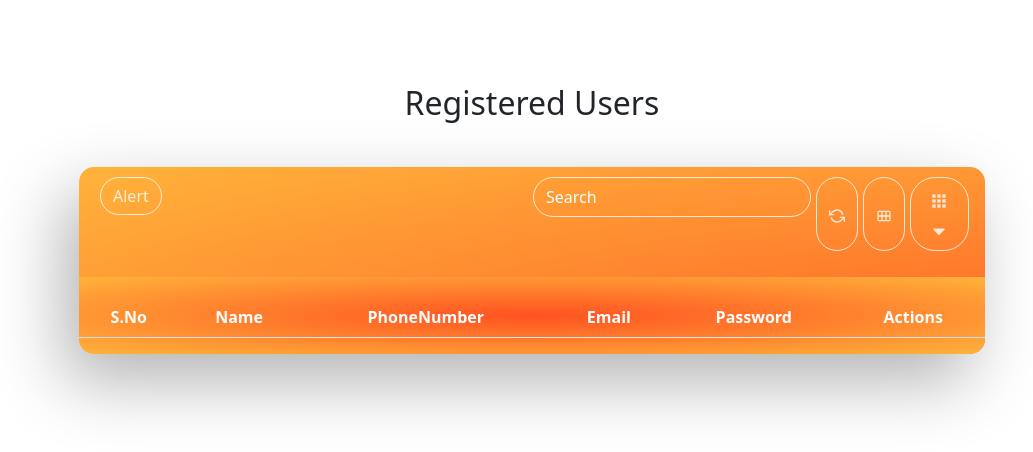
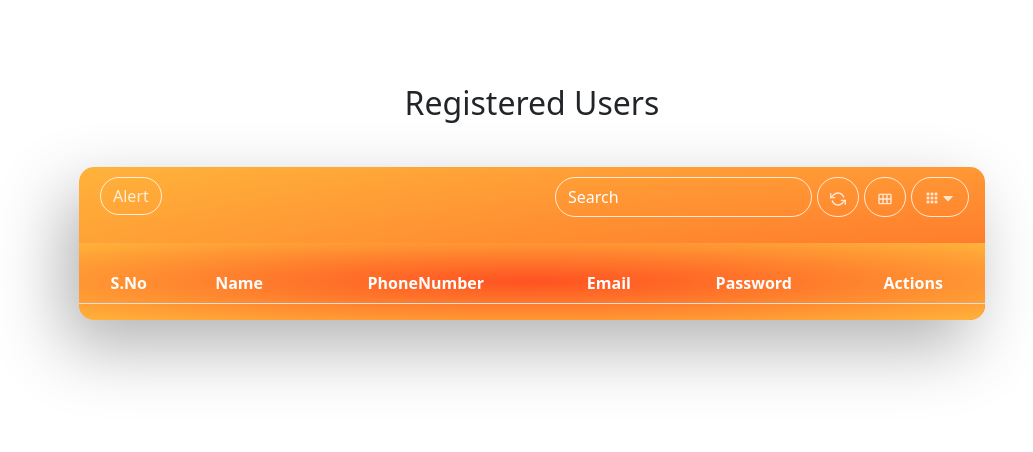
Before and after one commit to NagaSriVenkatR/ReactCRUD-Task2, a React (Create React App) app: page /users in a window 1280 px wide. Shown: the top 452 px of the page, without its empty margins (108-1141 px from the left). Built offline with nearby package versions, Linux system fonts and the light colour scheme.

Commit message:
Rectifying some errors in table and form page

```diff
--- a/src/components/Form.jsx
+++ b/src/components/Form.jsx
@@ -294,7 +294,7 @@ const Form = ({users,setUsers,setSelectedUser,selectedUser}) => {
               <div className="col-md justify-content-end d-flex mt-3 pb-3">
                 <div>
                   <button className="btn btn-primary px-4 me-3" type="submit">
-                    Register
+                    {selectedUser ? "Update" : "Register"}
                   </button>
                 </div>
                 <div>
--- a/src/components/Registeredusers.jsx
+++ b/src/components/Registeredusers.jsx
@@ -15,14 +15,14 @@ const Registeredusers = ({ users ,setSelectedUser,setUsers }) => {
     setSelectedUser(user);
     navigate('/form');
   }
-  const handleDelete = (id) => {
-    console.log("Deleting user with email:", id);
-    setUsers(users.filter(user => user.id !== id))
+  const handleDelete = (email) => {
+    console.log("Deleting user with email:", email);
+    setUsers(users.filter(user => user.email !== email))
   };
   return (
     <div className="container">
       <div className="row mt-4 justify-content-center mx-auto">
-        <div className="col-md-12 col-lg-10 col-xxl-8">
+        <div className="col-md-12 col-lg-10 col-xxl-9">
           <div className="description">
             <h2>Registered Users</h2>
           </div>
@@ -48,7 +48,7 @@ const Registeredusers = ({ users ,setSelectedUser,setUsers }) => {
                   {" "}
                   <MdOutlineCalendarViewMonth />
                 </button>
-                <button className="btn btn-default fs-5 w-50">
+                <button className="btn d-flex btn-default pt-3">
                   <CgMenuGridR />
                   <FaCaretDown />
                 </button>
@@ -94,7 +94,7 @@ const Registeredusers = ({ users ,setSelectedUser,setUsers }) => {
                           />
                           <TiUserDelete
                             className="text-danger"
-                            onClick={() => handleDelete(user.id)}
+                            onClick={() => handleDelete(user.email)}
                           />
                           {/* <button
                       className="btn btn-light me-3"
--- a/src/components/register.css
+++ b/src/components/register.css
@@ -25,6 +25,9 @@ table{
   margin-top: 10px;
   margin-bottom: 10px;
 }
+/* .btn-default{
+  height: 40px !important;
+} */
 /* .pull-name{
   float: left !important;
 } */
@@ -44,8 +47,8 @@ table{
 ::placeholder{
   color: white !important;
 }
-.w-50{
-  width: 80px !important;
+.pt-3{
+  padding-top: 12px !important;
 }
 .search{
   width: max-content !important;
```
